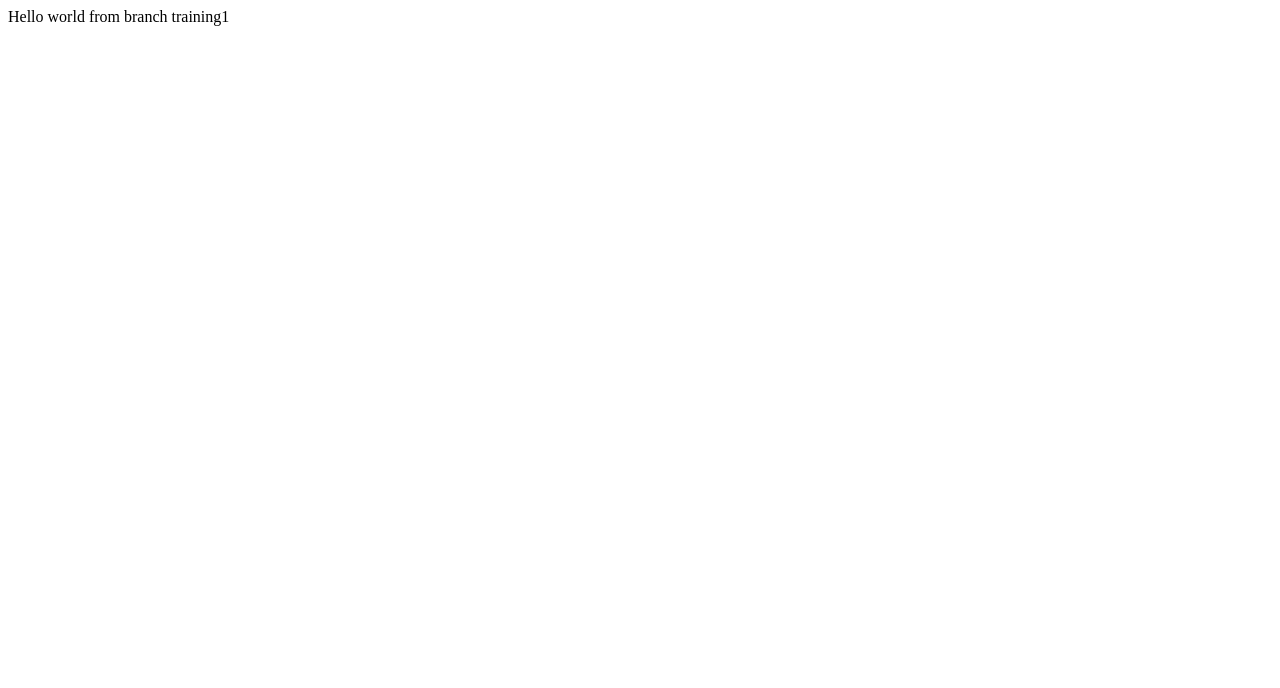
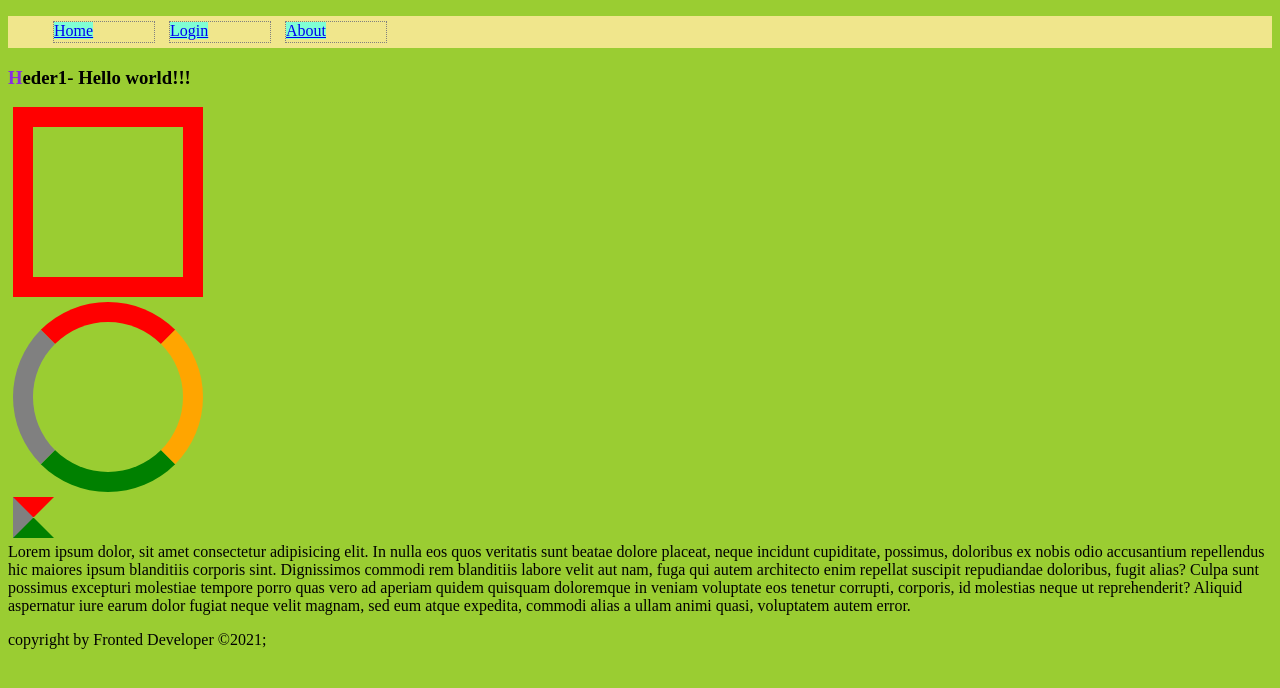
Before and after one commit to Nvintazh/sk-training, a plain HTML site: page index.html in a window 1280 px wide. Drawn offline with Linux system fonts and the light colour scheme.

Commit message:
added training4

```diff
--- a/CSS/style.css
+++ b/CSS/style.css
@@ -0,0 +1,52 @@
+#box {
+    width: 100 px;
+    height: 150px;
+    overflow-y: scroll;
+    border: 1px solid grey;
+}
+body {
+    background-color: yellowgreen;
+}
+#first, #second, #third {
+border-width: 20px;
+border-style: solid;
+border-color: red;
+width: 150px;
+height: 150px;
+margin: 5px;
+}
+#second {
+    border-color: red orange green grey;
+    border-radius: 50%;
+}
+#third {
+width: 1px;
+height: 1px;
+border-color: red transparent green grey;
+}
+a[href] {
+    background-color: aquamarine;
+}
+a[:target=_blank] {
+    background-color: greenyellow;
+}
+a:hover{
+    background-color: red;
+}
+h1::after{
+    content: "- Hello world!!!";
+}
+h1::first-letter{
+    color: blueviolet;
+}
+nav ul{
+    list-style: none;
+    background-color: khaki;
+}
+ul li{
+    display: inline-block;
+    border: 1px dotted grey;
+    width: 100px;
+    height: 20px;
+    margin: 5px;
+}
--- a/index.html
+++ b/index.html
@@ -1,12 +1,43 @@
 <!DOCTYPE html>
 <html lang="en">
+
 <head>
-    <meta charset="UTF-8">
-    <meta name="viewport" content="width=device-width, initial-scale=1.0">
-    <title>Document</title>
-    <link rel="stylesheet" href="css/style.css">
+  <meta charset="UTF-8">
+  <meta name="viewport" content="width=device-width, initial-scale=1.0">
+  <title>Document</title>
+  <link rel="preconnect" href="https://fonts.gstatic.com">
+<link href="https://fonts.googleapis.com/css2?family=Lato:ital,wght@1,100&display=swap" rel="stylesheet">
+  <link rel="stylesheet" href="css/style.css">
 </head>
+
 <body>
-  <div>Hello world from branch training1</div>
+ <header>
+   <nav>
+     <ul>
+       <li><a href="http://yoursite.example.pdf" target="_blank">Home</a></li>
+       <li><a href="http://google.com">Login</a></li>
+       <li><a href="http://google.com">About</a></li>
+     </ul>
+   </nav>
+ </header>
+ <main>
+   <article>
+<section>
+  <header> <h1>Heder1</h1></header>
+  <div id="first"></div>
+  <div id="second"></div>
+  <div id="third"></div>
+  <div>
+    <id>Lorem ipsum dolor, sit amet consectetur adipisicing elit. In nulla eos quos veritatis sunt beatae dolore placeat, neque incidunt cupiditate, possimus, doloribus ex nobis odio accusantium repellendus hic maiores ipsum blanditiis corporis sint. Dignissimos commodi rem blanditiis labore velit aut nam, fuga qui autem architecto enim repellat suscipit repudiandae doloribus, fugit alias? Culpa sunt possimus excepturi molestiae tempore porro quas vero ad aperiam quidem quisquam doloremque in veniam voluptate eos tenetur corrupti, corporis, id molestias neque ut reprehenderit? Aliquid aspernatur iure earum dolor fugiat neque velit magnam, sed eum atque expedita, commodi alias a ullam animi quasi, voluptatem autem error.</id>
+  </div>
+  <footer></footer>
+</section>
+
+   </article>
+ </main>
+
+ <footer>
+  <p>copyright by Fronted Developer &copy;2021;</p>
+ </footer>
 </body>
 </html>
```
Also changed, not shown: 1 other file.
